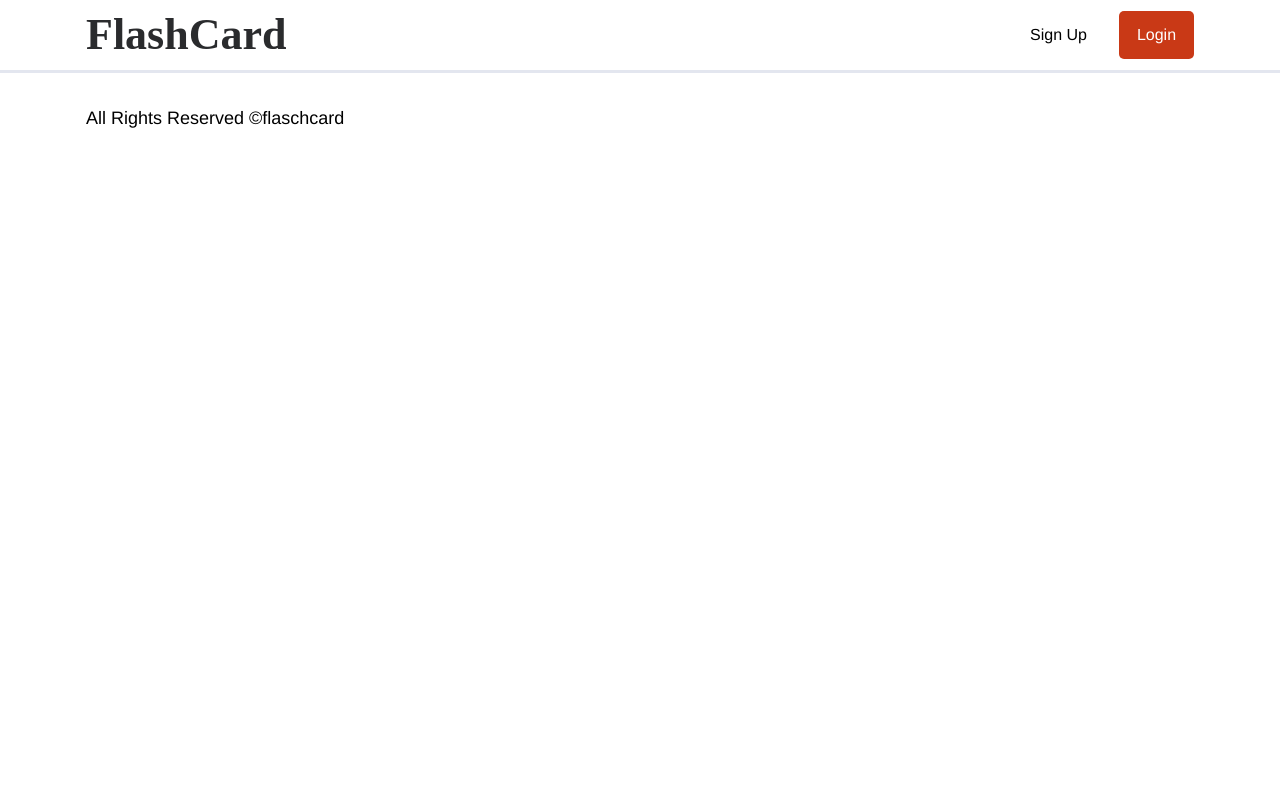
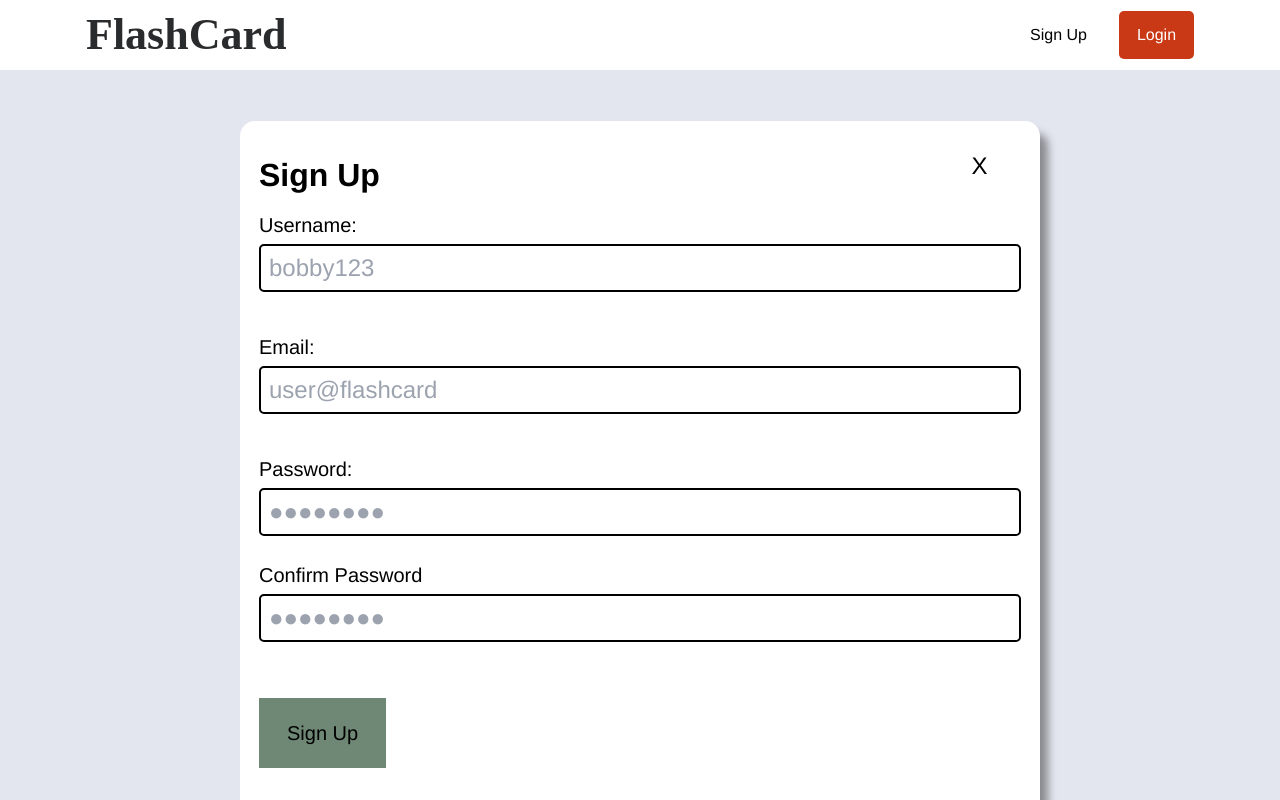
Before and after one commit to Teronbullock/flashlearn-mern, a React (Vite) app: page /register in a window 1280 px wide. Shown: the top 800 px of the page. Built offline with nearby package versions, Linux system fonts and the light colour scheme.

Commit message:
add sectionform with register

```diff
--- a/src/App.tsx
+++ b/src/App.tsx
@@ -3,12 +3,12 @@ import Header from './layouts/Header/Header';
 import Footer from './layouts/Footer/Footer';
 import Index  from './routes/Index';
 import Register from './routes/Register';
-import Login from './routes/Login';
-import Dashboard from './routes/Dashboard';
-import Card from './routes/Card';
-import Cards from './routes/Cards';
-import CreateSet from './routes/CreateSet';
-import Set from './routes/Set';
+// import Login from './routes/Login';
+// import Dashboard from './routes/Dashboard';
+// import Card from './routes/Card';
+// import Cards from './routes/Cards';
+// import CreateSet from './routes/CreateSet';
+// import Set from './routes/Set';
 
 
 import './App.scss';
@@ -21,12 +21,12 @@ export default function App() {
       <Routes>
         <Route path='/' element={<Index />} />
         <Route path='/register' element={<Register />} />
-        <Route path='/login' element={<Login />} />
+        {/* <Route path='/login' element={<Login />} />
         <Route path='/dashboard' element={<Dashboard />} />
         <Route path='/card' element={<Card />} />
         <Route path='/cards' element={<Cards />} />
         <Route path='/create-set' element={<CreateSet />} />
-        <Route path='/set' element={<Set />} />
+        <Route path='/set' element={<Set />} /> */}
       </Routes>
       <Footer />
     </>
--- a/src/components/Btn/Btn.tsx
+++ b/src/components/Btn/Btn.tsx
@@ -10,15 +10,29 @@ interface BtnProps {
   btnDataType?: string;
   btnType?: 'anchor' | 'btn';
   btnClick?: () => void;
+  type?: 'submit' | 'reset' | 'button' | undefined;
 }
 
+/**
+ *
+ * @param btnClass -
+ * @param btnAriaLabel
+ * @param btnURL
+ * @param children
+ * @param btnDataType
+ * @param btnType - anchor | btn
+ * @param btnClick
+ * @param type
+ * @returns
+ */
 export default function Btn({
   btnClass = '',
   btnAriaLabel,
   btnURL,
   btnDataType,
   children, btnType = 'anchor',
-  btnClick
+  btnClick,
+  type = undefined
   }: BtnProps): JSX.Element {
 
 
@@ -28,7 +42,7 @@ export default function Btn({
       { btnType === 'anchor' ? (
         <Link className={`btn ${btnClass}`} to={btnURL} aria-label={btnAriaLabel} data-js={btnDataType}>{children}</Link>
       ) : btnType === 'btn' ? (
-        <button className={btnClass} aria-label={btnAriaLabel} onClick={btnClick} data-js={btnDataType}>{children}
+        <button className={btnClass} aria-label={btnAriaLabel} onClick={btnClick} data-js={btnDataType} type={type}>{children}
         </button> ) : null
       }
     </>
--- a/src/components/SectionForm/SectionForm.tsx
+++ b/src/components/SectionForm/SectionForm.tsx
@@ -1,10 +1,13 @@
-interface SectionFormProps {
+import Btn from '../../components/Btn/Btn';
+import './section-form.scss';
 
-}
+// interface SectionFormProps {
+//   formType: ;
+// }
 
 
-export default function SectionForm({  }:SectionFormProps): JSX.Element {
-  let userRegistered = false;
+export default function SectionForm({ formType }:SectionFormProps): JSX.Element {
+  const userRegistered = false;
   let sectionClass = '';
 
   if (userRegistered) {
@@ -12,6 +15,118 @@ export default function SectionForm({  }:SectionFormProps): JSX.Element {
   }
 
   return (
-    <section className={`container form-container ${sectionClass}`}></section>
+    <section className={`container form-container py-12 ${sectionClass}`}>
+      <div className='form form--small relative p-4'>
+      {formType === 'register' ? (
+        <>
+          <Btn
+            btnClass='btn-form-close'
+            btnURL='/'
+            btnType='anchor'>
+            X
+          </Btn>
+          { userRegistered ? (
+            <>
+              <Btn
+              btnClass='btn-form-close'
+              btnURL='/'
+              btnType='anchor'>
+                X
+              </Btn>
+              <div className="form__header">
+                <h3 className="form__title">
+                  Thank you for registering with FlashCard!
+                </h3>
+                <Btn
+                  btnClass='btn--tertiary'
+                  btnURL='/login'
+                >
+                  Login
+                </Btn>
+              </div>
+            </>
+          ) : (
+          <>
+            <div className="form__header">
+              <h2 className="form__title">
+                Sign Up
+              </h2>
+            </div>
+            <form className="form__body" method='POST' action='/register'>
+              <div className="form__group mb-4">
+                <label htmlFor="user_name" className="form__label">
+                  Username:
+                </label>
+                <input type="text" className="form__input py-1 px-2" placeholder='bobby123' name='user_name' required />
+              </div>
+              <div className="form__group mb-4">
+                <label htmlFor="user_email" className="form__label">
+                  Email:
+                </label>
+                <input type="email" className="form__input py-1 px-2" placeholder='user@flashcard' name='user_email' required />
+              </div>
+              <div className="form__group mb-4">
+                <label htmlFor="user_pass" className="form__label">
+                  Password:
+                </label>
+                <input className="form__input py-1 px-2" type='password' placeholder='●●●●●●●●' name='user_pass' required pattern=".{8,}" title="8 characters minimum" />
+                <label htmlFor="user_confirm_pass" className="form__label">
+                  Confirm Password
+                </label>
+                <input className="form__input py-1 px-2" type='password' placeholder='●●●●●●●●' name='user_confirm_pass' required pattern=".{8,}" title="8 characters minimum" />
+              </div>
+              <div className="form__action">
+                <Btn
+                  btnClass='btn--large
+                  btn--tertiary'
+                  btnType='btn'
+                  type='submit'
+                  btnURL=''
+                >
+                  Sign Up
+                </Btn>
+              </div>
+            </form>
+          </>
+          )}
+        </>
+      ) : formType === 'login' ? (
+        <>
+          <Btn
+            btnClass='btn-form-close'
+            btnURL='/'
+            btnType='anchor'>X</Btn>
+            <div className='form__header'>
+            <h2 className='form__title'>
+              Login
+            </h2>
+            <form action='/login' className='form__body' method='POST'>
+              <div className='form__group mb-4'>
+                <label htmlFor='user_name' className='form__label'>
+                  Username:
+                </label>
+                <input type='text' name='user_name' className='form_input py-1 px-2' />
+              </div>
+              <div className='form__group mb-5'>
+                <label htmlFor='user_pass' className='form__label'>
+                  Password:
+                </label>
+                <input type='password' name='user_pass' className='form_input py-1 px-2' />
+              </div>
+              <div className="form__action">
+                <Btn
+                  btnClass='btn--large btn--tertiary'
+                  btnURL='/'
+                  type='submit'
+                  btnType='btn'>Login</Btn>
+              </div>
+            </form>
+          </div>
+          </>
+        ) : formType === 'profile' ? (
+          <></>
+        ) : null }
+      </div>
+    </section>
   );
 }
--- /dev/null
+++ b/src/components/SectionForm/section-form.scss
@@ -0,0 +1,118 @@
+// form
+
+@use '../../assets/scss/01-helpers/variables' as var;
+@use '../../assets/scss/01-helpers/breakpoints' as bp;
+
+.form-container {
+  min-height: calc(90vh - 10rem);
+
+  @include bp.media-breakpoint-up(md) {
+    min-height: calc(100vh - 10rem);
+  }
+}
+
+.form {
+  width: 100%;
+  min-height: 450px;
+  margin: 0rem auto;
+  color: var.$color-black;
+  background-color: var.$color-white;
+  border-radius: 15px;
+  border: solid 3px var.$color-white;
+  box-shadow: var.$black-shadow-1;
+  -webkit-box-shadow: var.$black-shadow-1;
+  -moz-box-shadow: var.$black-shadow-1;
+
+
+  @include bp.media-breakpoint-up(md) {
+    width: 100%;
+    min-height: 450px;
+    padding: 2rem 5rem;
+  }
+}
+
+.form--small {
+  @include bp.media-breakpoint-up(md) {
+    max-width: 800px;
+  }
+}
+
+.form--medium {
+  @include bp.media-breakpoint-up(md) {
+    max-width: 1000px;
+  }
+}
+
+.form--large {
+  @include bp.media-breakpoint-up(md) {
+    max-width: 1200px;
+  }
+}
+
+.form--position-absolute {
+  right: 8px;
+  left: 8px;
+  top: 16rem;
+
+  @include bp.media-breakpoint-up(md) {
+    right: 0;
+    left: 0;
+    top: 35rem;
+  }
+}
+
+
+.form__title {
+  margin: 1rem 0;
+}
+
+.form-container--register .form__title {
+  margin: 2rem 0;
+}
+
+.form__body {
+  margin-bottom: 2rem;
+}
+
+.form__group {
+  width: 100%;
+}
+
+.form__label {
+  width: 100%;
+  font-size: 1.25rem;
+}
+
+.form__input {
+  width: 100%;
+  color: var.$color-black;
+  font-size: 1.25rem;
+  background-color: var.$color-white;
+  border-radius: 5px;
+  border: 2px solid var.$color-black;
+  outline: none;
+
+  @include bp.media-breakpoint-up(md) {
+    margin: .25rem 0 1.5rem;
+    padding: 1rem;
+    font-size: 1.5rem;
+  }
+
+}
+
+.form__input--textarea {
+  text-align: left;
+  padding: 1rem;
+}
+
+.form__color-input {
+  width: 70px;
+}
+
+.form__action {
+  margin-top: .5rem;
+
+  @include bp.media-breakpoint-up(md) {
+    margin-top: 2rem;
+  }
+}
--- a/src/routes/Register.tsx
+++ b/src/routes/Register.tsx
@@ -1,7 +1,9 @@
+import SectionForm from '../components/SectionForm/SectionForm';
+
 export default function Register(): JSX.Element {
   return (
     <main className="main main--register">
-
+      <SectionForm formType='register' />
     </main>
   );
 }
```
